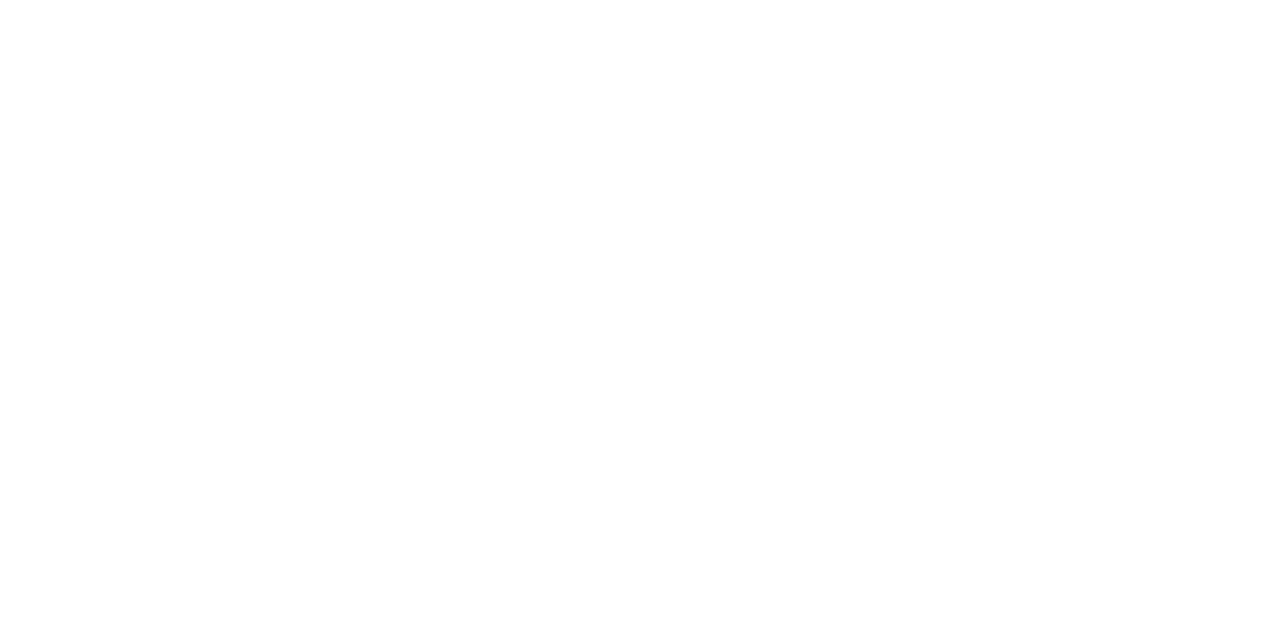
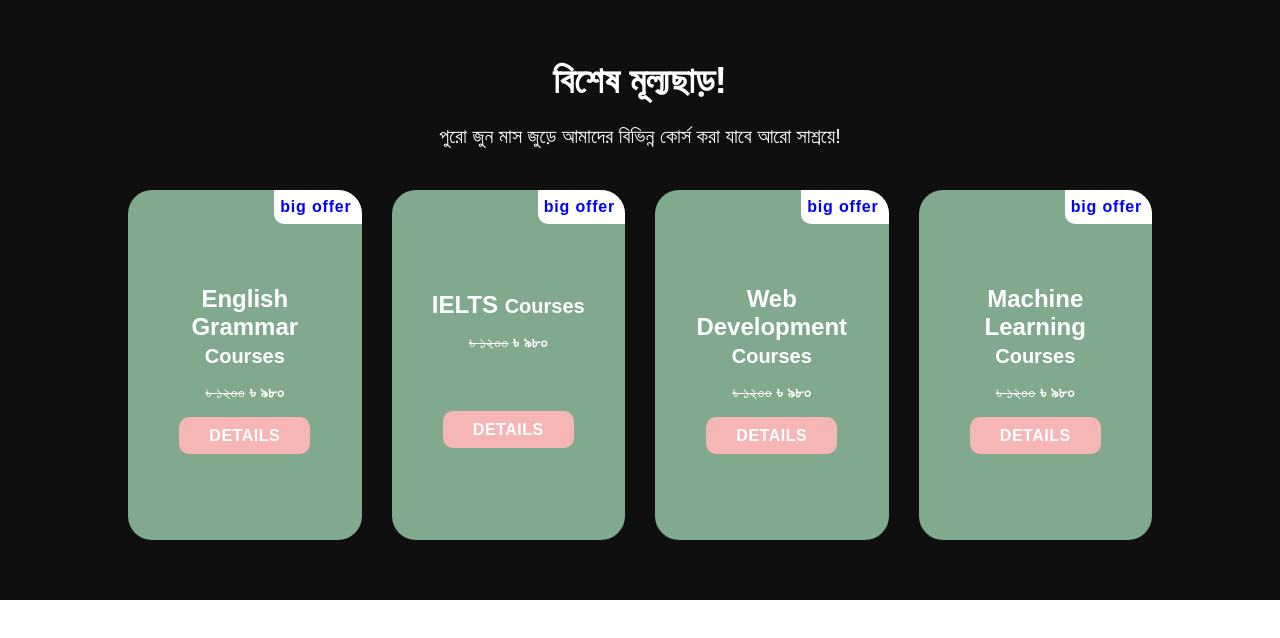
Before and after one commit to SaikatNoman12/card-design, a plain HTML site: page index.html in a window 1280 px wide. Drawn offline with Linux system fonts and the light colour scheme.

Commit message:
complete this card

```diff
--- a/css/style.css
+++ b/css/style.css
@@ -0,0 +1,261 @@
+* {
+    margin: 0;
+    padding: 0;
+    box-sizing: border-box;
+}
+
+body {
+    font-family: 'Poppins', sans-serif;
+    /* font-family: 'Noto Sans Bengali', sans-serif; */
+    margin: 0;
+    padding: 0;
+    box-sizing: border-box;
+}
+
+
+/* global style */
+.title {
+    font-size: 2.25rem;
+    text-align: center;
+    margin-bottom: 1.25rem;
+    letter-spacing: .15px;
+    color: #fff;
+}
+
+.global-section {
+    width: 100%;
+    padding: 60px 0px;
+}
+
+.global-section-child {
+    width: 80%;
+    margin: auto;
+}
+
+.global-section-child p {
+    font-size: 1.25rem;
+    font-weight: 400;
+    text-align: center;
+    margin-bottom: 2.5rem;
+    line-height: 1.75rem;
+    color: #fff;
+}
+
+/* global style */
+
+
+
+
+/* ==============
+ main style start
+ ============== */
+
+.section-one {
+    background-color: rgb(16, 15, 15);
+}
+
+.cards {
+    display: grid;
+    grid-template-columns: repeat(4, 1fr);
+    grid-gap: 30px;
+}
+
+.card {
+    height: 350px;
+    background-color: #81a98e;
+    border-radius: 24px;
+    overflow: hidden;
+    position: relative;
+    z-index: 10;
+    display: flex;
+    flex-direction: column;
+    justify-content: center;
+    align-items: center;
+}
+
+.card-details{
+    padding: 20px;
+}
+
+.course-details{
+    min-height: 110px;
+}
+
+.card-details h2,
+p>del,
+p>strong {
+    color: #fff;
+    transition: .8s;
+    transform-origin: bottom center;
+    transform: scale(1);
+    text-align: center;
+
+}
+
+
+.card-details p {
+    margin-top: 10px;
+    margin-bottom: 0;
+    font-size: 16px;
+}
+
+.card-details h2 span{
+    font-size: 20px;
+}
+
+.button {
+    text-align: center;
+    margin-top: 20px;
+
+}
+
+.button .btn {
+    background-color: rgb(246, 182, 182);
+    border-radius: 10px;
+    color: #fff;
+    font-weight: 600;
+    text-transform: uppercase;
+    padding: 10px 30px;
+    cursor: pointer;
+    transform: scaleY(1);
+    transform-origin: bottom center;
+    transition: .8s;
+    letter-spacing: .5px;
+}
+
+.badge {
+    background-color: #fff;
+    transition: .8s;
+    transform-origin: bottom center;
+    transform: scale(1);
+    position: absolute;
+    display: inline;
+    top: 0;
+    right: 0;
+    border-radius: 0 0 0 10px;
+    padding: 3px 10px 3px 6px;
+
+}
+
+.badge p {
+    color: blue;
+    font-size: 16px;
+    transform-origin: bottom center;
+    transform: scale(1);
+    transition: .8s;
+    font-weight: 600;
+    letter-spacing: .8px;
+    margin: 0;
+}
+
+
+.hover-effect {
+    width: 100%;
+    height: 100%;
+    border-radius: 20px;
+    transform: scaleY(0);
+    transform-origin: bottom center;
+    position: absolute;
+    bottom: 0;
+    transition: all .6s;
+    opacity: 0;
+    background-color: rgb(254, 249, 249);
+    z-index: -10;
+}
+
+.card:hover .hover-effect {
+    transform: scaleY(1);
+    opacity: 1;
+}
+
+
+.card:hover .card-details h2 {
+    color: black;
+    transform: scaleY(1);
+
+}
+
+.card:hover .card-details p del {
+    color: black;
+    transform: scaleY(1);
+
+}
+
+.card:hover .card-details p strong {
+    color: black;
+    transform: scaleY(1);
+
+}
+
+.card:hover .badge {
+    transform: scale(1);
+    background-color: rgb(42, 42, 255);
+}
+.card:hover .badge p {
+    color: #fff;
+}
+
+.card:hover .button .btn {
+    color: black;
+    transform: scaleY(1);
+}
+
+.button .btn:hover {
+    letter-spacing: 2px;
+}
+
+@media (max-width:992px){
+    .cards {
+        grid-template-columns: repeat(2, 1fr);
+    }
+
+    .section-one-child p {
+        font-size: 16px;
+    }
+}
+@media (max-width:767px){
+    .section-one-child .title{
+        font-size: 26px !important ;
+    }
+
+    .section-one-child p {
+        font-size: 14px;
+    }
+}
+
+@media (max-width:576px){
+    .cards {
+        grid-template-columns: repeat(1, 1fr);
+    }
+}
+
+/* ===========
+ main style end
+ ============ */
+
+
+
+
+
+
+
+/* global responsive start */
+@media (max-width:992px) {
+    .global-section-child {
+        width: 90%;
+    }
+}
+
+
+@media (max-width:767px) {
+    .logo img {
+        width: 100px;
+    }
+
+    .global-section-child .title {
+        font-size: 20px;
+    }
+
+}
+
+/* global responsive start */
--- a/index.html
+++ b/index.html
@@ -1,5 +1,6 @@
 <!DOCTYPE html>
 <html lang="en">
+
 <head>
     <meta charset="UTF-8">
     <meta http-equiv="X-UA-Compatible" content="IE=edge">
@@ -8,14 +9,123 @@
     <!-- add custom css link -->
     <link rel="stylesheet" href="./css/style.css">
 
+    <!-- add google font poppins link -->
+    <link rel="preconnect" href="https://fonts.googleapis.com">
+    <link rel="preconnect" href="https://fonts.gstatic.com" crossorigin>
+    <link
+        href="https://fonts.googleapis.com/css2?family=Noto+Sans+Bengali:wght@100;200;300;400;500;600;700;800;900&display=swap"
+        rel="stylesheet">
+
+
     <!-- add font awesome kit -->
-
-    <!-- add google font poppins link -->
+    <script src="https://kit.fontawesome.com/20d6bc66e0.js" crossorigin="anonymous"></script>
 
 
     <title>product card</title>
 </head>
+
 <body>
+    <main>
+        <!-- কোর্স সেকশন ডিজাইন শুরু -->
+        <section class="section-one global-section">
+            <div class="section-one-child global-section-child">
+                <h1 class="title">বিশেষ মূল্যছাড়!</h1>
+                <p>পুরো জুন মাস জুড়ে আমাদের বিভিন্ন কোর্স করা যাবে আরো সাশ্রয়ে!</p>
+                <div class="cards">
+                    <!-- card one -->
+                    <div class="card">
+                        <div class="card-details">
+                            <div class="course-details">
+                                <h2>English Grammar
+                                    <br>
+                                    <span>Courses</span>
+                                </h2>
+                                <p>
+                                    <del>৳ ১২০০</del>
+                                    <strong>৳ ৯৮০</strong>
+                                </p>
+                            </div>
+                            <div class="button">
+                                <a class="btn">Details</a>
+                            </div>
+                            <div class="badge">
+                                <p>big offer</p>
+                            </div>
+                        </div>
+                        <div class="hover-effect"></div>
+                    </div>
+                    <!-- card two -->
+                    <div class="card">
+                        <div class="card-details">
+                            <div class="course-details">
+                                <h2>IELTS
+                                    <span>Courses</span>
+                                </h2>
+                                <p>
+                                    <del>৳ ১২০০</del>
+                                    <strong>৳ ৯৮০</strong>
+                                </p>
+                            </div>
+                            <div class="button">
+                                <a class="btn">Details</a>
+                            </div>
+                            <div class="badge">
+                                <p>big offer</p>
+                            </div>
+                        </div>
+                        <div class="hover-effect"></div>
+                    </div>
+                    <!-- card three -->
+                    <div class="card">
+                        <div class="card-details">
+                            <div class="course-details">
+                                <h2>Web Development
+                                    <span>Courses</span>
+                                </h2>
+                                <p>
+                                    <del>৳ ১২০০</del>
+                                    <strong>৳ ৯৮০</strong>
+                                </p>
+                            </div>
 
+                            <div class="button">
+                                <a class="btn">Details</a>
+                            </div>
+                            <div class="badge">
+                                <p>big offer</p>
+                            </div>
+                        </div>
+                        <div class="hover-effect"></div>
+                    </div>
+                    <!-- card one -->
+                    <div class="card">
+                        <div class="card-details">
+                            <div class="course-details">
+                                <h2>Machine Learning
+                                    <br>
+                                    <span>Courses</span>
+                                </h2>
+                                <p>
+                                    <del>৳ ১২০০</del>
+                                    <strong>৳ ৯৮০</strong>
+                                </p>
+                            </div>
+                            <div class="button">
+                                <a class="btn">Details</a>
+                            </div>
+                            <div class="badge">
+                                <p>big offer</p>
+                            </div>
+                        </div>
+                        <div class="hover-effect"></div>
+                    </div>
+
+
+                </div>
+            </div>
+        </section>
+        <!-- কোর্স সেকশন ডিজাইন শেষ -->
+    </main>
 </body>
+
 </html>
```
